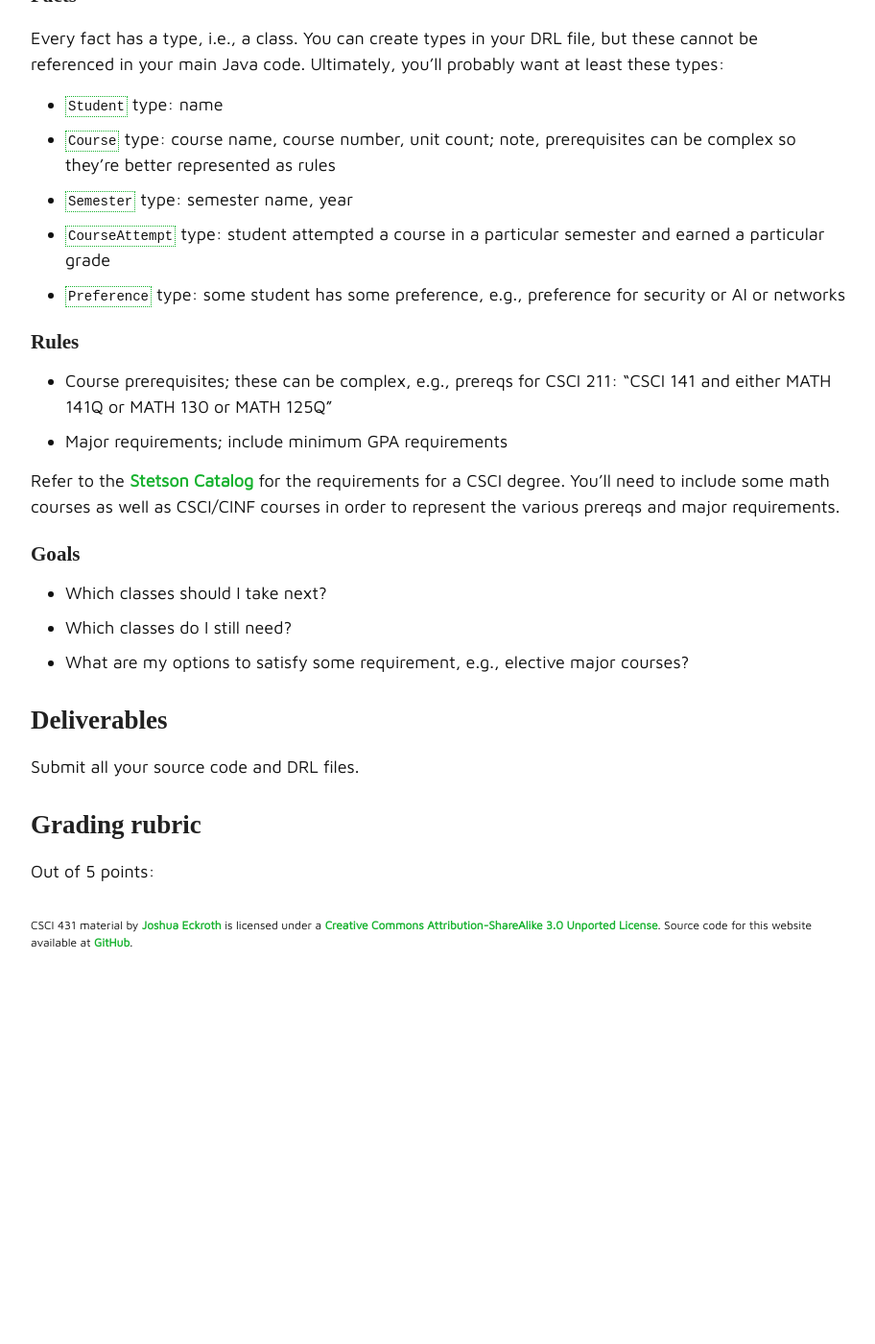
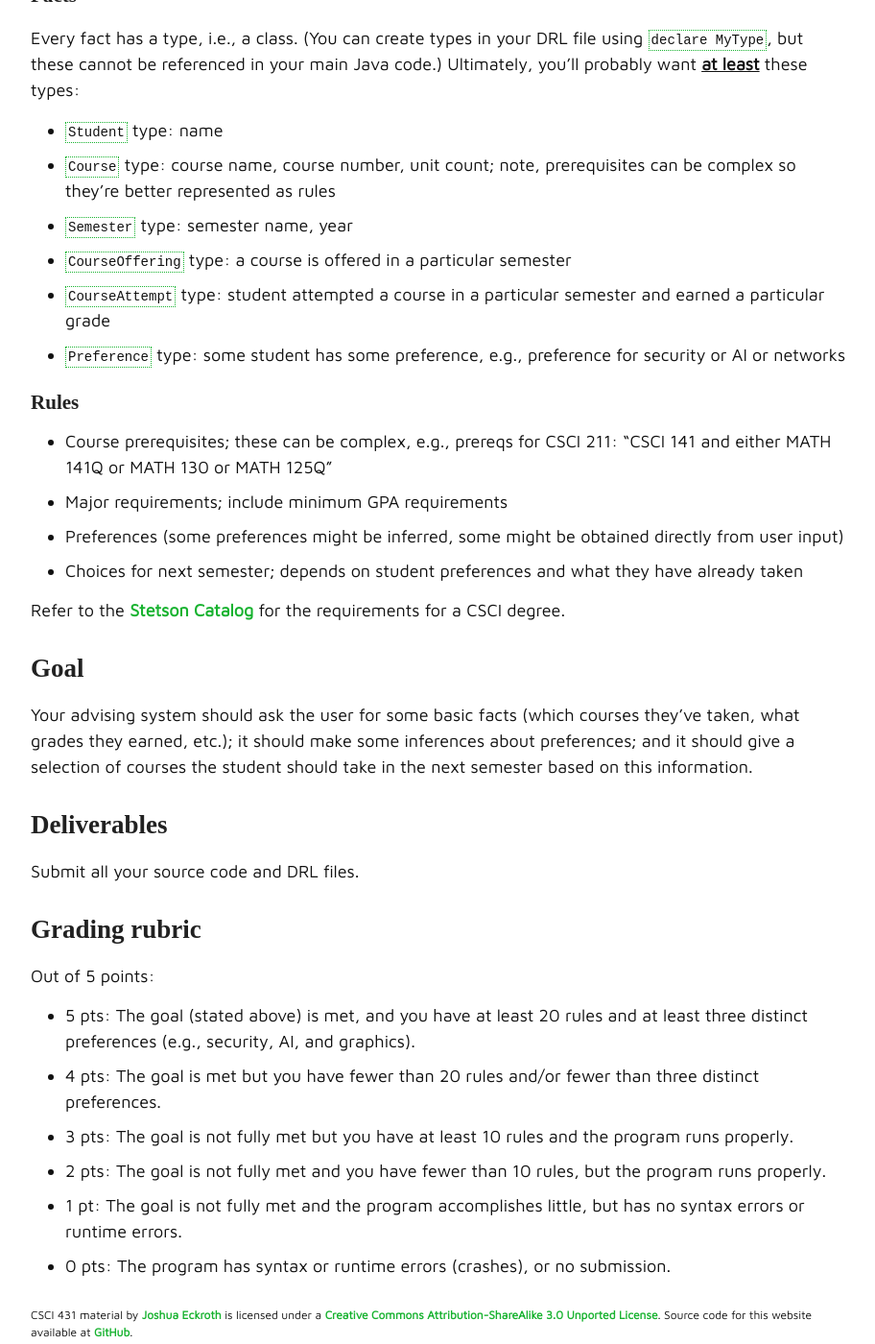
Before and after one commit to joshuaeckroth/csci431-website, a Jekyll site: the page built from assignments/a05.markdown, in a window 1280 px wide and 1400 px high, scrolled down 856 px. Shown: the whole window at 96% size, without its empty margins (183-1095 px from the left). Built offline with Jekyll 4.4.1, drawn with Linux system fonts in a browser that asks for light colours; some web fonts are replaced; before the commit the page ends 1867 px from its top, so only the background shows below that.

Commit message:
Updated Drools notes and assignment 05 (student advisor)

```diff
--- a/assignments/a05.markdown
+++ b/assignments/a05.markdown
@@ -20,11 +20,12 @@ These templates include all the Drools libraries (JAR files), plus example Java
 
 ### Facts
 
-Every fact has a type, i.e., a class. You can create types in your DRL file, but these cannot be referenced in your main Java code. Ultimately, you'll probably want at least these types:
+Every fact has a type, i.e., a class. (You can create types in your DRL file using `declare MyType`, but these cannot be referenced in your main Java code.) Ultimately, you'll probably want **at least** these types:
 
 - `Student` type: name
 - `Course` type: course name, course number, unit count; note, prerequisites can be complex so they're better represented as rules
 - `Semester` type: semester name, year
+- `CourseOffering` type: a course is offered in a particular semester
 - `CourseAttempt` type: student attempted a course in a particular semester and earned a particular grade
 - `Preference` type: some student has some preference, e.g., preference for security or AI or networks
 
@@ -32,14 +33,14 @@ Every fact has a type, i.e., a class. You can create types in your DRL file, but
 
 - Course prerequisites; these can be complex, e.g., prereqs for CSCI 211: "CSCI 141 and either MATH 141Q or MATH 130 or MATH 125Q"
 - Major requirements; include minimum GPA requirements
+- Preferences (some preferences might be inferred, some might be obtained directly from user input)
+- Choices for next semester; depends on student preferences and what they have already taken
 
-Refer to the [Stetson Catalog](http://catalog.stetson.edu/undergraduate/arts-sciences/computer-science/computer-science-bs/) for the requirements for a CSCI degree. You'll need to include some math courses as well as CSCI/CINF courses in order to represent the various prereqs and major requirements.
+Refer to the [Stetson Catalog](http://catalog.stetson.edu/undergraduate/arts-sciences/computer-science/computer-science-bs/) for the requirements for a CSCI degree.
 
-### Goals
+## Goal
 
-- Which classes should I take next?
-- Which classes do I still need?
-- What are my options to satisfy some requirement, e.g., elective major courses?
+Your advising system should ask the user for some basic facts (which courses they've taken, what grades they earned, etc.); it should make some inferences about preferences; and it should give a selection of courses the student should take in the next semester based on this information.
 
 ## Deliverables
 
@@ -48,3 +49,10 @@ Submit all your source code and DRL files.
 ## Grading rubric
 
 Out of 5 points:
+
+- 5 pts: The goal (stated above) is met, and you have at least 20 rules and at least three distinct preferences (e.g., security, AI, and graphics).
+- 4 pts: The goal is met but you have fewer than 20 rules and/or fewer than three distinct preferences.
+- 3 pts: The goal is not fully met but you have at least 10 rules and the program runs properly.
+- 2 pts: The goal is not fully met and you have fewer than 10 rules, but the program runs properly.
+- 1 pt: The goal is not fully met and the program accomplishes little, but has no syntax errors or runtime errors.
+- 0 pts: The program has syntax or runtime errors (crashes), or no submission.
```
Also changed, not shown: notes/drools.md (+25 -1 lines), notes/prolog.md (+3 -0 lines).
